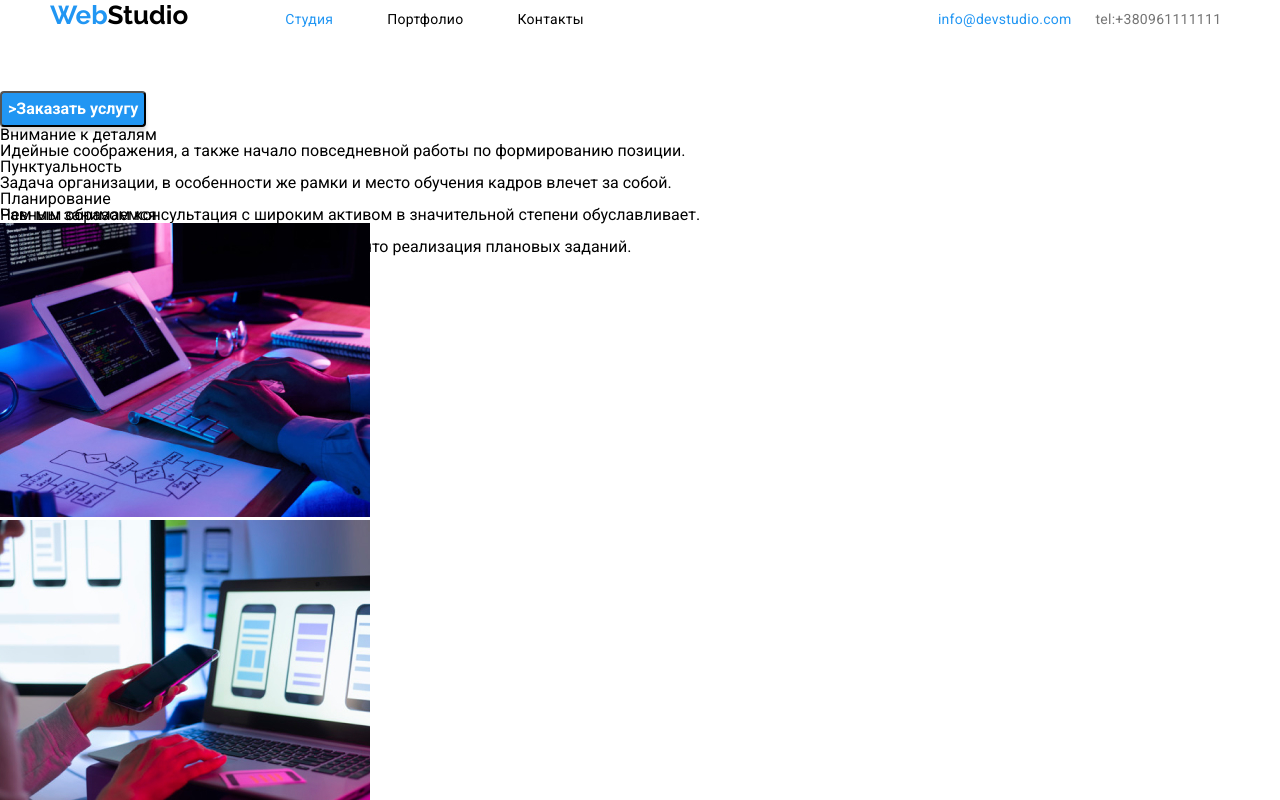
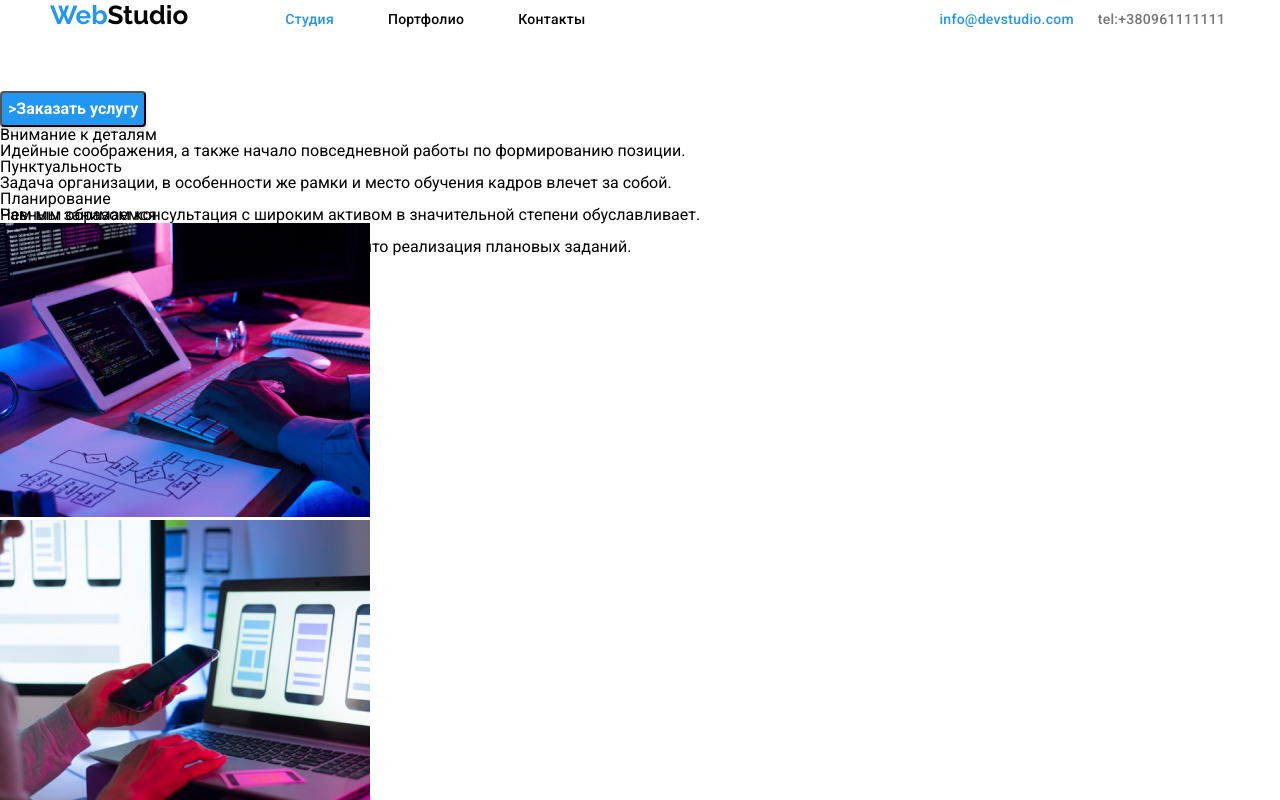
Before and after one commit to NinaOnyx/Study-HTML, a plain HTML site: page index.html in a window 1280 px wide. Shown: the top 800 px of the page. Drawn offline with Linux system fonts and the light colour scheme.

Commit message:
Корекція шрифтів

```diff
--- a/index.html
+++ b/index.html
@@ -8,12 +8,13 @@
 
 <link rel="preconnect" href="https://fonts.googleapis.com">
 <link rel="preconnect" href="https://fonts.gstatic.com" crossorigin>
-<link href="https://fonts.googleapis.com/css2?family=Roboto:wght@400;700;900&display=swap" rel="stylesheet">
+<link rel="preconnect" href="https://fonts.googleapis.com">
+<link rel="preconnect" href="https://fonts.gstatic.com" crossorigin>
+<link href="https://fonts.googleapis.com/css2?family=Raleway:wght@700&family=Roboto:wght@400;500;700;900&display=swap" rel="stylesheet">
 <link href="./css/reset.css" rel="stylesheet">
 <link rel="stylesheet" href="css/styles.css">
 <link rel="preconnect" href="https://fonts.googleapis.com">
 <link rel="preconnect" href="https://fonts.gstatic.com" crossorigin>
-<link href="https://fonts.googleapis.com/css2?family=Raleway:wght@700&display=swap" rel="stylesheet">
 </head>
 <body>
     <header>
```
